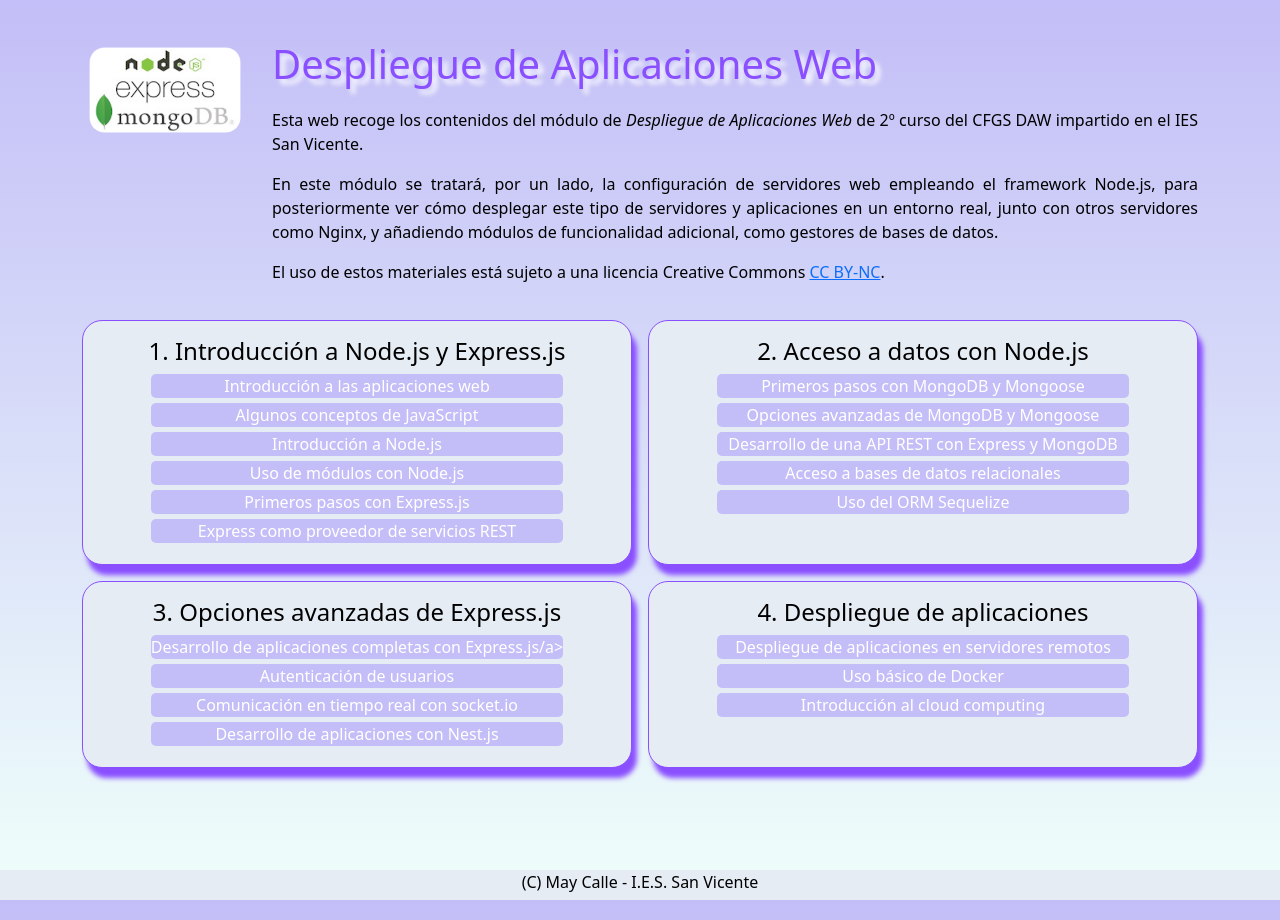
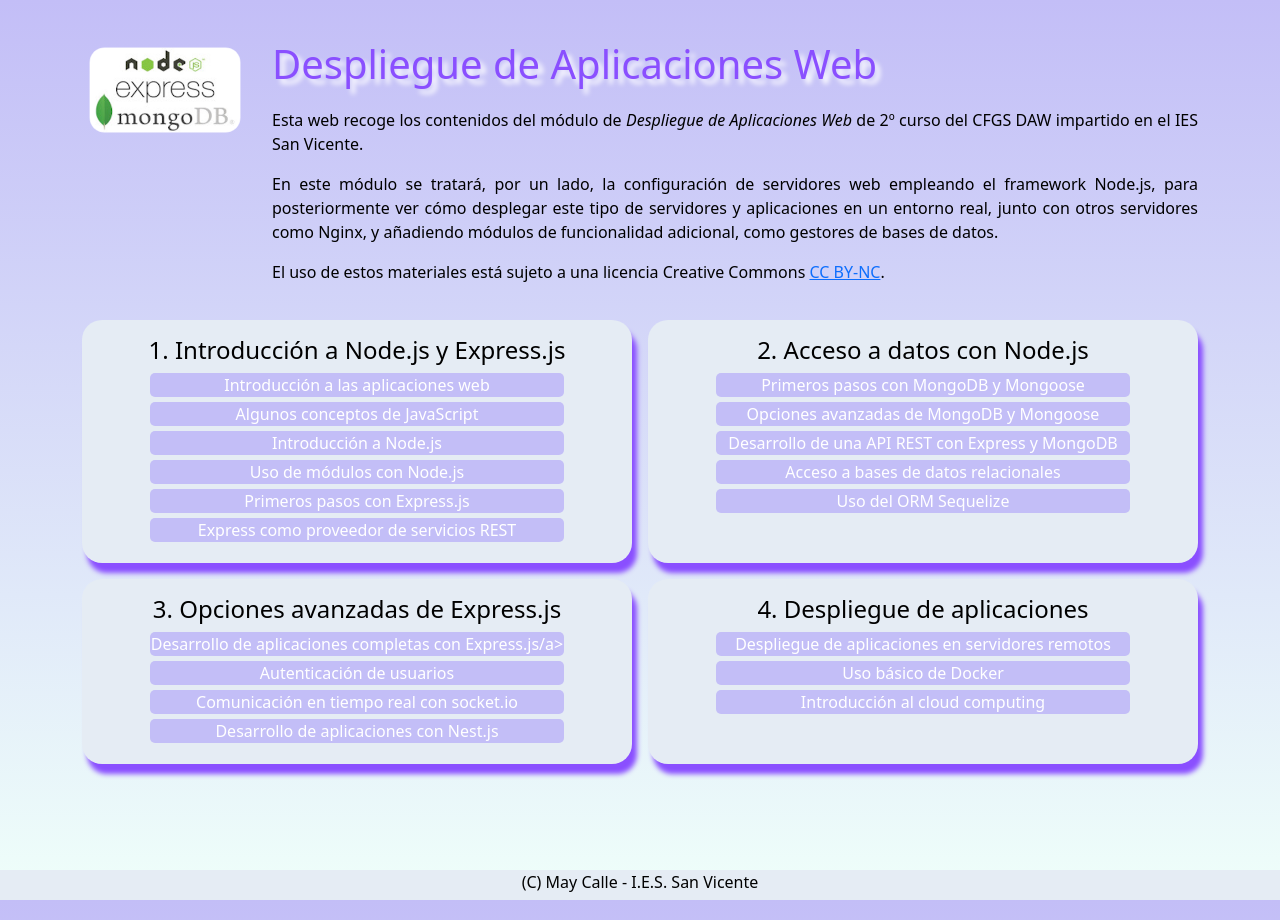
Before and after one commit to maycalle/despliegue, a Jekyll site: the page built from index.html, in a window 1280 px wide. Built offline with Jekyll 4.4.1, drawn with Linux system fonts in a browser that asks for light colours.

Commit message:
quitando el borde de las celdas

```diff
--- a/css/normal.css
+++ b/css/normal.css
@@ -36,7 +36,7 @@ h1
     text-align: center;
     height: 100%;
     color: black;
-    border: 1px solid #8a4fff;
+
     box-shadow: 5px 10px 5px #8a4fff;
 }
 
```
